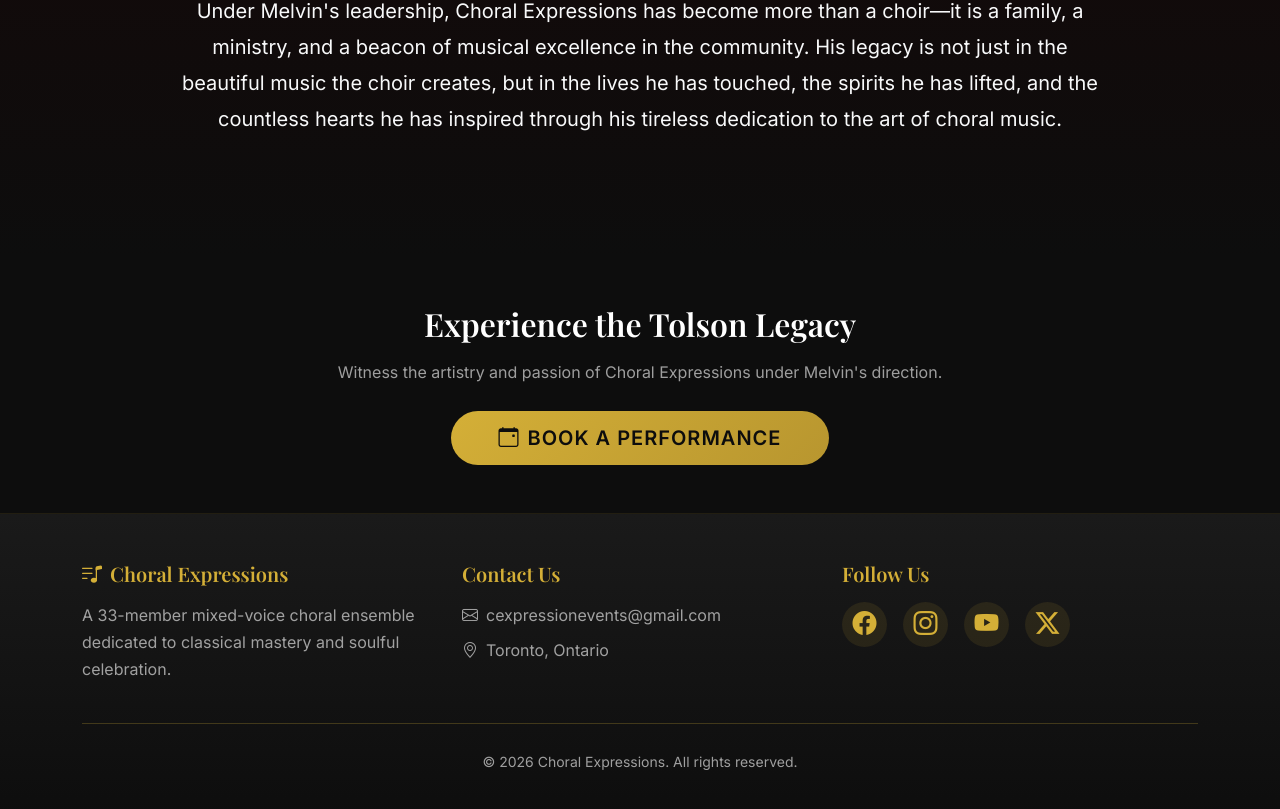
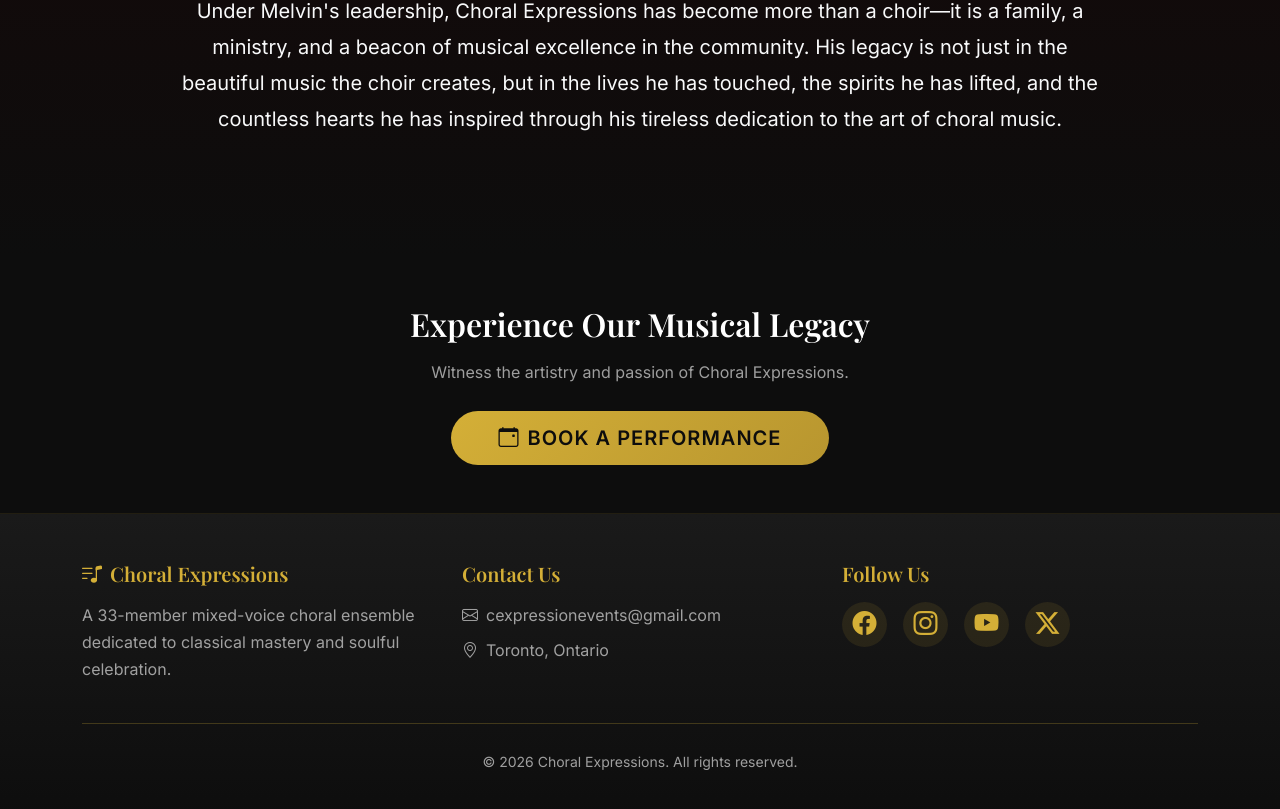
Before and after one commit to cs96ai/ChoralExpressions, a React (Vite) app in the folder ChoralExpressions/: page /about-director in a window 1280 px wide. Shown: the part 3556-4365 px from the top of the page. Built offline with nearby package versions, Linux system fonts and the light colour scheme.

Commit message:
Change 'Experience the Tolson Legacy' to 'Experience Our Musical Legacy' and remove director reference

```diff
--- a/ChoralExpressions/src/pages/AboutDirector.jsx
+++ b/ChoralExpressions/src/pages/AboutDirector.jsx
@@ -208,8 +208,8 @@ function AboutDirector() {
 
       <section className="section-dark text-center py-5">
         <div className="container">
-          <h2 className="text-white mb-3">Experience the Tolson Legacy</h2>
-          <p className="text-light-muted mb-4">Witness the artistry and passion of Choral Expressions under Melvin's direction.</p>
+          <h2 className="text-white mb-3">Experience Our Musical Legacy</h2>
+          <p className="text-light-muted mb-4">Witness the artistry and passion of Choral Expressions.</p>
           <a href="/#contact" className="btn btn-gold btn-lg rounded-pill px-5">
             <i className="bi bi-calendar-event me-2"></i>Book a Performance
           </a>
```
